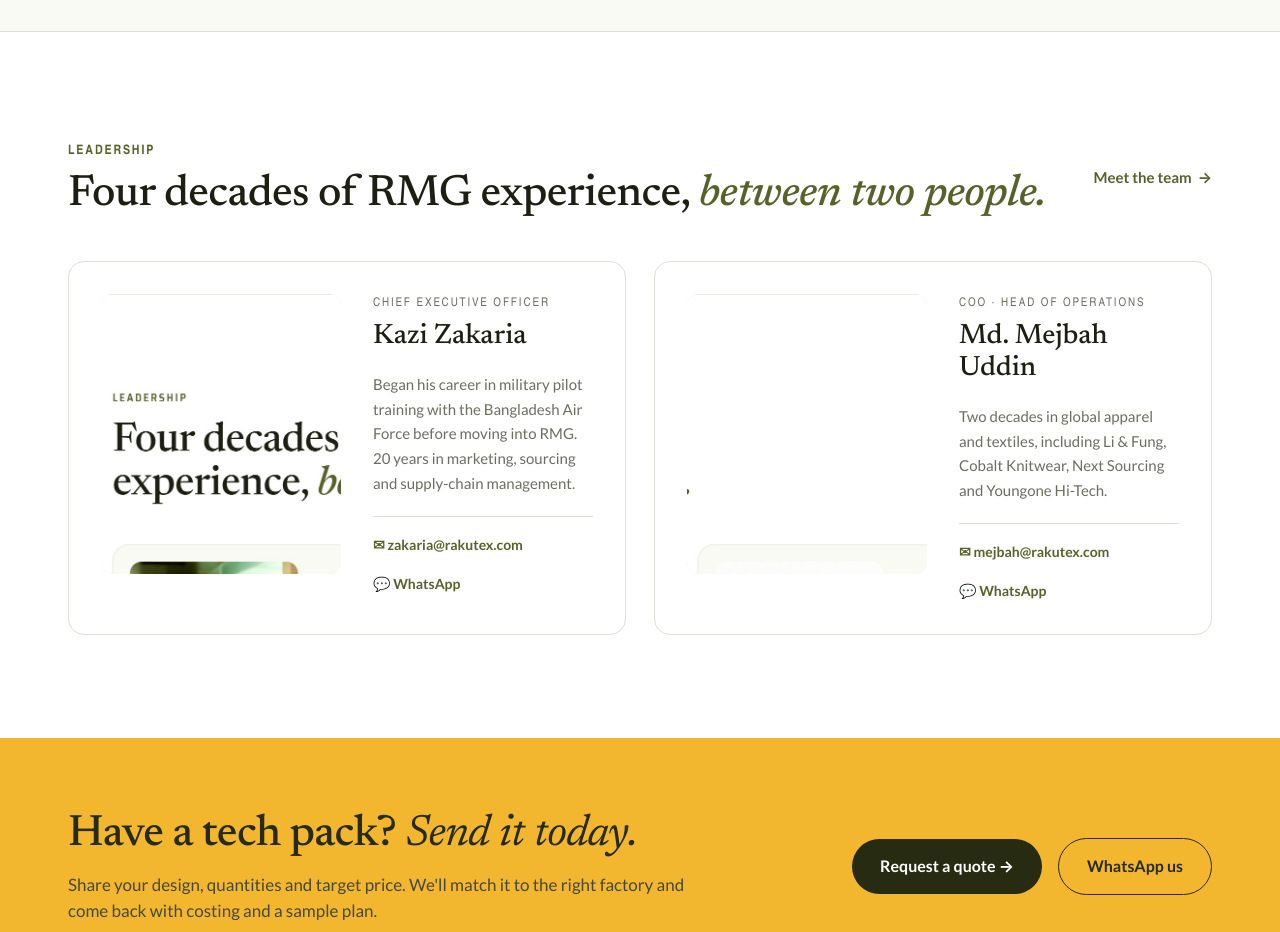
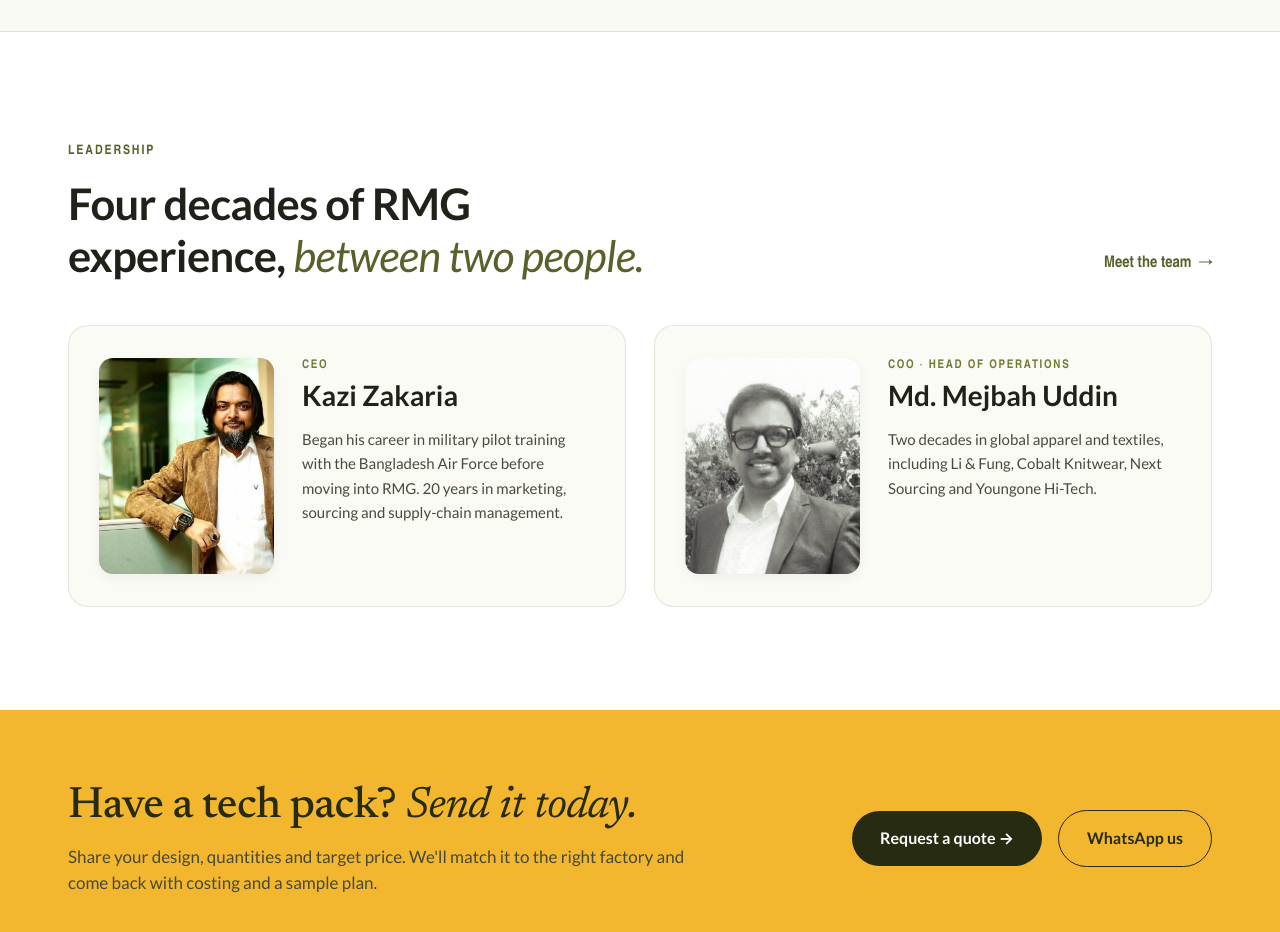
Before and after one commit to rafimohaimen-del/RakuTex, a plain HTML site: page index.html in a window 1280 px wide. Shown: the part 5240-6172 px from the top of the page. Drawn offline with Linux system fonts and the light colour scheme; a web font is replaced by a local one.

Commit message:
logo fix

```diff
--- a/assets/css/components.css
+++ b/assets/css/components.css
@@ -303,27 +303,31 @@
 
 /* Leader Card */
 .leader-card {
-  background-color: var(--rt-surface);
-  border: 1px solid var(--rt-line);
-  border-radius: var(--rt-radius-lg);
-  padding: 32px;
+  background-color: #FAFBF4;
+  border: 1px solid rgba(87, 98, 42, 0.14);
+  border-radius: 20px;
+  padding: 32px 30px;
   display: grid;
-  grid-template-columns: 240px 1fr;
-  gap: 32px;
+  grid-template-columns: 175px 1fr;
+  gap: 28px;
   align-items: start;
   transition: all 0.3s ease;
 }
 
 .leader-card:hover {
-  box-shadow: var(--rt-shadow-md);
+  transform: translateY(-2px);
+  box-shadow: 0 12px 32px rgba(87, 98, 42, 0.08);
+  border-color: rgba(87, 98, 42, 0.28);
 }
 
 .leader-photo-wrap {
   width: 100%;
-  height: 280px;
-  border-radius: 12px;
+  aspect-ratio: 348 / 430;
+  max-width: 180px;
+  border-radius: 14px;
   overflow: hidden;
   background-color: var(--rt-olive-100);
+  box-shadow: 0 4px 12px rgba(0, 0, 0, 0.05);
 }
 
 .leader-photo {
@@ -331,6 +335,7 @@
   height: 100%;
   object-fit: cover;
   object-position: center top;
+  display: block;
 }
 
 .leader-info {
@@ -341,15 +346,21 @@
 .leader-role-eyebrow {
   font-family: var(--rt-font-label);
   font-size: 0.75rem;
-  letter-spacing: 0.16em;
+  font-weight: 700;
+  letter-spacing: 0.14em;
   text-transform: uppercase;
-  color: var(--rt-stone-500);
+  color: #6E7C35;
   margin-bottom: 6px;
+  line-height: 1.3;
 }
 
 .leader-name {
+  font-family: var(--rt-font-serif);
   font-size: 1.75rem;
-  margin-bottom: 4px;
+  font-weight: 700;
+  color: #1F2218;
+  margin: 0 0 10px 0;
+  line-height: 1.2;
 }
 
 .leader-name-ja {
@@ -361,10 +372,14 @@
 
 .leader-bio {
   font-size: 0.9375rem;
-  color: var(--rt-text-muted);
-  line-height: 1.65;
-  margin-top: 16px;
-  margin-bottom: 20px;
+  color: #474B3E;
+  line-height: 1.62;
+  margin-top: 4px;
+  margin-bottom: 0;
+}
+
+.leader-card:has(.leader-contacts) .leader-bio {
+  margin-bottom: 18px;
 }
 
 .leader-contacts {
@@ -388,12 +403,69 @@
   color: var(--rt-olive-700);
 }
 
-@media (max-width: 768px) {
+/* Leadership Teaser Section on Home */
+.leadership-teaser-header {
+  display: flex;
+  align-items: flex-end;
+  justify-content: space-between;
+  flex-wrap: wrap;
+  gap: 20px;
+  margin-bottom: 44px;
+}
+
+.leadership-teaser-title {
+  font-family: var(--rt-font-serif);
+  font-size: clamp(2rem, 3.4vw, 2.75rem);
+  font-weight: 600;
+  line-height: 1.18;
+  color: #1F2218;
+  margin: 8px 0 0 0;
+}
+
+.leadership-teaser-title em {
+  font-style: italic;
+  font-weight: 400;
+  color: #57622A;
+}
+
+.leadership-meet-link {
+  font-family: var(--rt-font-label);
+  font-size: 1rem;
+  font-weight: 600;
+  color: #57622A;
+  text-decoration: none;
+  display: inline-flex;
+  align-items: center;
+  gap: 8px;
+  padding-bottom: 4px;
+  transition: all 0.2s ease;
+}
+
+.leadership-meet-link:hover {
+  color: #384018;
+  transform: translateX(4px);
+}
+
+@media (max-width: 900px) {
+  .leader-card {
+    grid-template-columns: 140px 1fr;
+    padding: 24px 20px;
+    gap: 20px;
+  }
+}
+
+@media (max-width: 640px) {
   .leader-card {
     grid-template-columns: 1fr;
+    padding: 24px;
   }
   .leader-photo-wrap {
-    height: 320px;
+    max-width: 220px;
+    margin: 0 0 16px 0;
+  }
+  .leadership-teaser-header {
+    flex-direction: column;
+    align-items: flex-start;
   }
 }
 
--- a/index.html
+++ b/index.html
@@ -604,37 +604,38 @@
     <!-- LEADERSHIP TEASER -->
     <section class="section-pad" style="background-color: var(--rt-white); border-top: 1px solid var(--rt-line);">
       <div class="container">
-        <div class="flex items-center justify-between" style="margin-bottom: 40px; flex-wrap: wrap; gap: 16px;">
+        <div class="leadership-teaser-header">
           <div>
             <span class="eyebrow eyebrow-olive">LEADERSHIP</span>
-            <h2>Four decades of RMG experience, <span class="accent-gold" style="color: var(--rt-olive-500);">between two people.</span></h2>
+            <h2 class="leadership-teaser-title">
+              Four decades of RMG<br>
+              experience, <em>between two people.</em>
+            </h2>
           </div>
-          <a href="about.html#leadership" class="text-link">Meet the team <span>→</span></a>
+          <a href="about.html#leadership" class="leadership-meet-link">
+            Meet the team <span aria-hidden="true">→</span>
+          </a>
         </div>
 
         <div class="grid" style="grid-template-columns: repeat(auto-fit, minmax(360px, 1fr)); gap: 28px;">
           <!-- CEO Card -->
           <div class="leader-card">
             <div class="leader-photo-wrap">
-              <img src="assets/images/kazi-zakaria.jpg" alt="Kazi Zakaria, CEO" class="leader-photo">
+              <img src="assets/images/kazi-zakaria.png" alt="Kazi Zakaria, CEO" class="leader-photo" width="347" height="435" loading="lazy">
             </div>
             <div class="leader-info">
-              <span class="leader-role-eyebrow">CHIEF EXECUTIVE OFFICER</span>
+              <span class="leader-role-eyebrow">CEO</span>
               <h3 class="leader-name">Kazi Zakaria</h3>
               <p class="leader-bio">
                 Began his career in military pilot training with the Bangladesh Air Force before moving into RMG. 20 years in marketing, sourcing and supply-chain management.
               </p>
-              <div class="leader-contacts">
-                <a href="mailto:zakaria@rakutex.com" class="leader-contact-link">✉ zakaria@rakutex.com</a>
-                <a href="https://wa.me/8801676792044" target="_blank" rel="noopener noreferrer" class="leader-contact-link">💬 WhatsApp</a>
-              </div>
             </div>
           </div>
 
           <!-- COO Card -->
           <div class="leader-card">
             <div class="leader-photo-wrap">
-              <img src="assets/images/mejbah-uddin.jpg" alt="Md. Mejbah Uddin, COO" class="leader-photo">
+              <img src="assets/images/mejbah-uddin.png" alt="Md. Mejbah Uddin, COO · Head of Operations" class="leader-photo" width="348" height="429" loading="lazy">
             </div>
             <div class="leader-info">
               <span class="leader-role-eyebrow">COO · HEAD OF OPERATIONS</span>
@@ -642,10 +643,6 @@
               <p class="leader-bio">
                 Two decades in global apparel and textiles, including Li & Fung, Cobalt Knitwear, Next Sourcing and Youngone Hi-Tech.
               </p>
-              <div class="leader-contacts">
-                <a href="mailto:mejbah@rakutex.com" class="leader-contact-link">✉ mejbah@rakutex.com</a>
-                <a href="https://wa.me/8801711224933" target="_blank" rel="noopener noreferrer" class="leader-contact-link">💬 WhatsApp</a>
-              </div>
             </div>
           </div>
         </div>
```
Also changed, not shown: about.html (+2 -2 lines), assets/images/kazi-zakaria.png (added), assets/images/mejbah-uddin.png (added).
